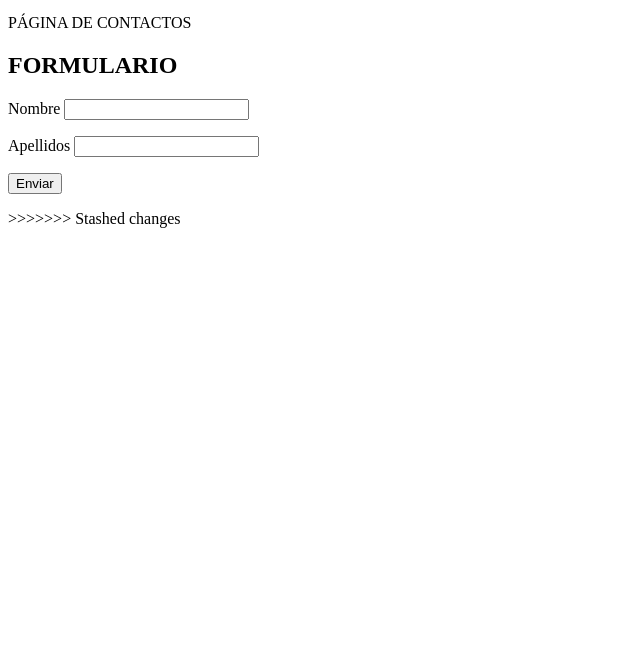
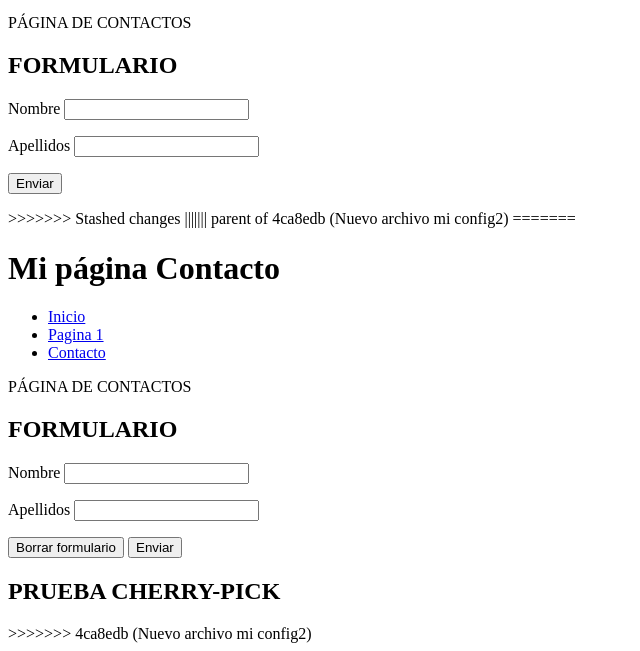
Before and after one commit to javibonweb/testeando, a plain HTML site: page contacto.html in a window 1280 px wide. Shown: the part 576-1227 px from the top of the page, without its empty margins (0-640 px from the left). Before the commit the page ends 812 px from the top, so only its background shows below. Drawn offline with Linux system fonts and the light colour scheme.

Commit message:
commit en master

```diff
--- a/contacto.html
+++ b/contacto.html
@@ -1,3 +1,4 @@
+<<<<<<< HEAD
 <<<<<<< Updated upstream
 <!DOCTYPE HTML>
 <html lang="es">
@@ -62,3 +63,40 @@
 	</body>
 </html>
 >>>>>>> Stashed changes
+||||||| parent of 4ca8edb (Nuevo archivo mi config2)
+=======
+
+<!DOCTYPE HTML>
+<html lang="es">
+	<head>
+		<meta charset="utf-8"/>
+		<title>Contacto</title>
+	</head>
+	<body>
+		<h1>Mi página Contacto</h1>
+		<ul>
+			<li><a href="index.html">Inicio</a></li>
+			<li><a href="pagina1.html">Pagina 1</a></li>
+			<li><a href="contacto.html">Contacto</a></li>
+		</ul>
+		<p>PÁGINA DE CONTACTOS</p>
+		<h2>FORMULARIO</h2>
+		<form>
+			<p>
+				<label for="nombre">Nombre</label>
+				<input type="text" id="nombre">
+			</p>
+			<p>
+				<label for="apellidos">Apellidos</label>
+				<input type="text" id="apellidos">
+			</p>
+			<input type="submit" value="Borrar formulario">
+			<input type="submit" value="Enviar">
+		</form>
+		<h2>PRUEBA CHERRY-PICK</h2>
+
+	</body>
+</html>
+
+
+>>>>>>> 4ca8edb (Nuevo archivo mi config2)
```
